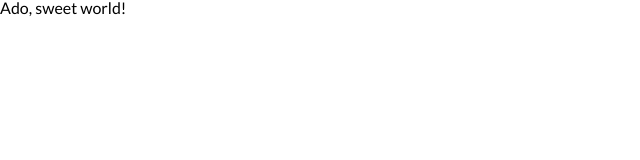
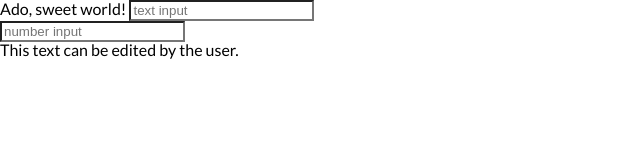
Before and after one commit to dkmullen/simple-web-template, a website: page index.html in a window 1280 px wide. Shown: the whole page, without its empty margins (0-640 px from the left). Drawn offline with Linux system fonts and the light colour scheme.

```diff
--- a/index.html
+++ b/index.html
@@ -12,6 +12,12 @@
 <body>
 	<div id="wrapper">
 		Ado, sweet world!
+		<input type="text" placeholder="text input"  /><br />
+		<input type="number" placeholder="number input" /><br />
+	</div>
+
+	<div contenteditable="true">
+	  This text can be edited by the user.
 	</div>
 
 
```
Also changed, not shown: README.md (added).
